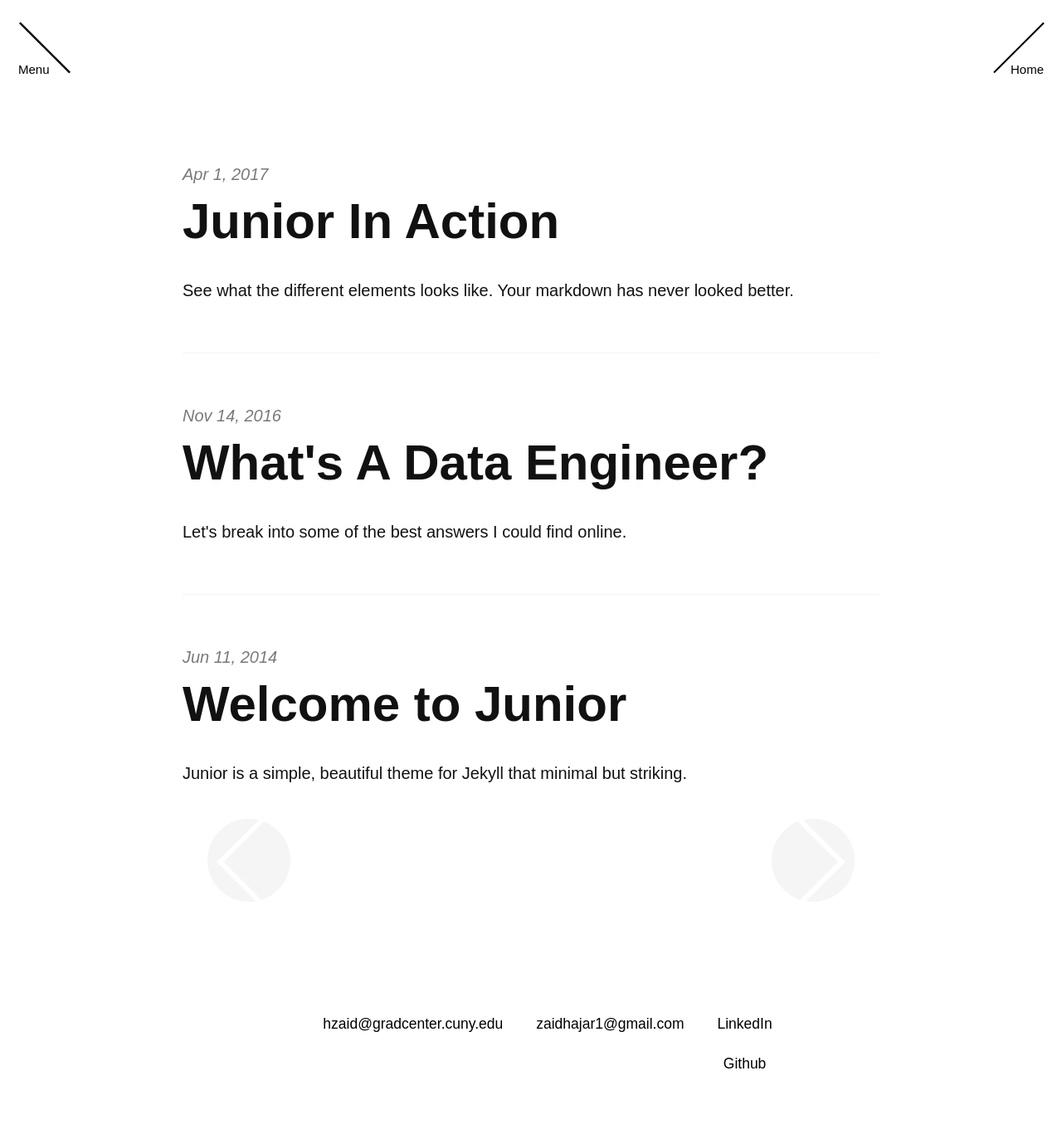
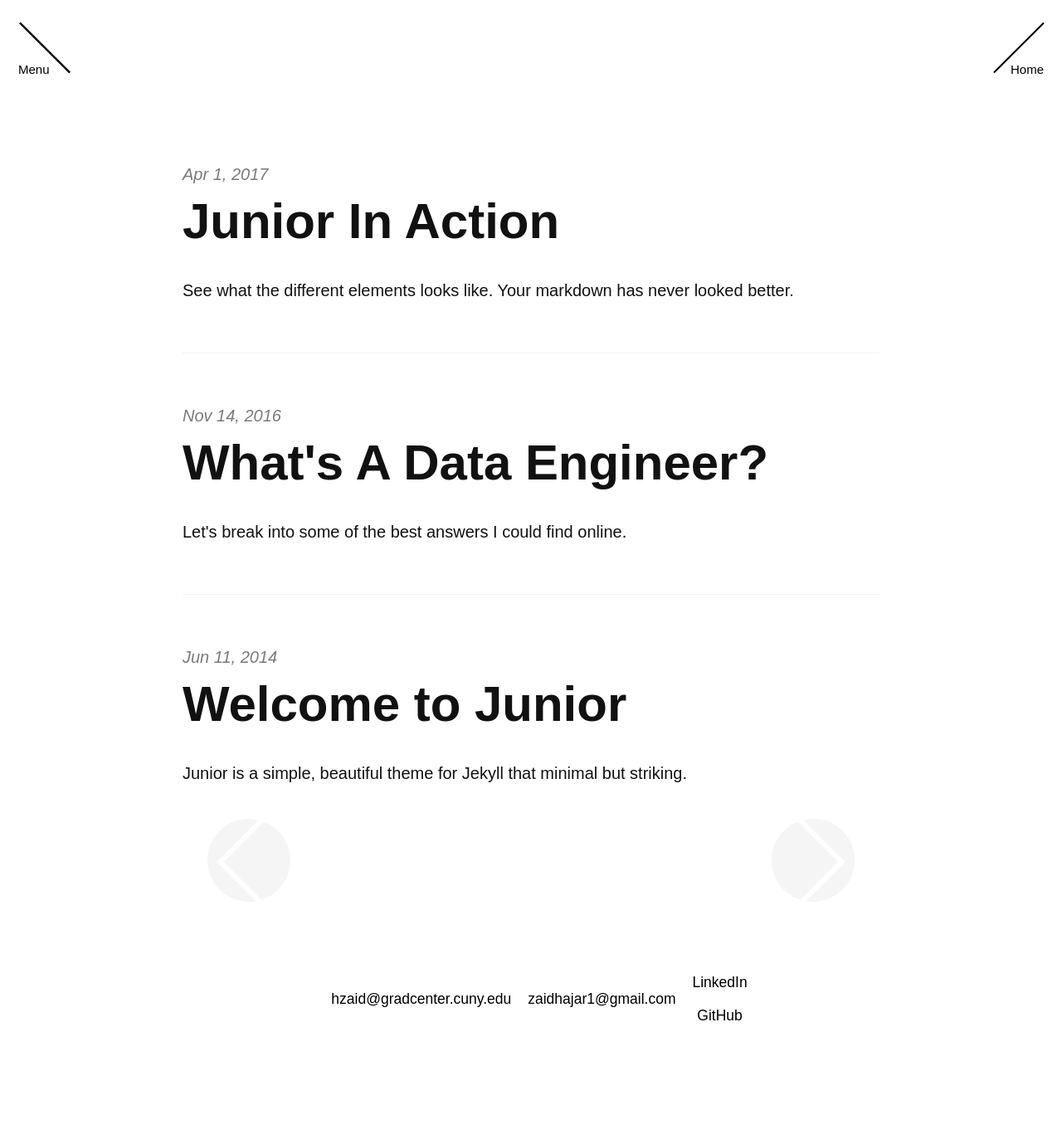
Before and after one commit to hajarzaid/hajarzaid.github.io, a Jekyll site: the page built from index.html, in a window 1280 px wide. Shown: the whole page at 83% size. Built offline with Jekyll 4.4.1, drawn with Linux system fonts in a browser that asks for light colours; nearby versions of some CDN libraries; some web fonts are replaced; the list of posts is cut into pages by our own code; after the commit the page ends 1294 px from its top, so only the background shows below that.

Commit message:
Update footer.html

```diff
--- a/_includes/footer.html
+++ b/_includes/footer.html
@@ -1,88 +1,48 @@
-<!DOCTYPE html>
-<html lang="en">
-<head>
-  <meta charset="UTF-8">
-  <meta name="viewport" content="width=device-width, initial-scale=1.0">
-  <title>Your Website</title>
+<footer class="center">
+  <div class="footer-content">
+    <div class="footer-each">
+      <!-- No content here, can be removed or used for other purposes -->
+    </div>
+    <div class="footer-each">
+      <h5><a href="mailto:hzaid@gradcenter.cuny.edu">hzaid@gradcenter.cuny.edu</a></h5>
+    </div>
+    <div class="footer-each">
+      <h5><a href="mailto:zaidhajar1@gmail.com">zaidhajar1@gmail.com</a></h5>
+    </div>
+    <div class="footer-each social-links">
+      <h5><a href="https://www.linkedin.com/in/hajar-zaid/" target="_blank" rel="noopener noreferrer">LinkedIn</a></h5>
+      <h5><a href="https://github.com/hajarzaid" target="_blank" rel="noopener noreferrer">GitHub</a></h5>
+    </div>
+  </div>
+</footer>
+
 <style>
-    body {
-        margin: 0;
-        padding: 0;
-        font-family: Arial, sans-serif;
+footer {
+  margin-bottom: 30px;
+  padding: 20px; /* Adjust padding as needed */
+  text-align: center;
 }
 
-    footer {
-        text-align: center;
-        margin: 30px auto;
+.footer-content {
+  display: flex;
+  justify-content: center;
+  align-items: center;
+  flex-wrap: wrap; /* Allows wrapping if needed */
 }
 
-    footer .desktop-footer {
-        display: flex;
-        justify-content: center;
-        flex-wrap: wrap;
-        max-width: 100%;
+.footer-each {
+  margin: 0 10px; /* Adjust margin to space items out evenly */
 }
 
-    footer .desktop-footer .footer-each {
-        margin: 0 20px;
-        text-align: center;
-        display: flex;
-        flex-direction: column;
-        align-items: center;
-    }
-
-    footer .footer-each a {
+.footer-each a {
   text-decoration: none;
   color: #000;
   font-weight: 300;
-        word-wrap: normal;
-        display: block;
-        white-space: nowrap;
-        position: relative;
+  transition: color 0.3s, text-decoration 0.3s;
 }
 
-    footer .footer-each a span {
-        display: block;
-    }
-
-    footer .footer-each a::after {
-        content: '';
-        position: absolute;
-        left: 0;
-        bottom: -2px;
-        width: 100%;
-        height: 2px;
-        background-color: #000;
-        transform: scaleX(0);
-        transition: transform 0.3s ease;
-    }
-
-    footer .footer-each a:hover::after {
-        transform: scaleX(1);
-    }
-
-    footer .footer-each a:active {
-        color: #555;
+.footer-each a:hover {
+  color: #007bff; /* Change color on hover */
+  text-decoration: underline; /* Underline on hover */
 }
 </style>
-</head>
-<body>
-  <footer class="center">
-    <div class="desktop-footer">
-      <div class="footer-each">
-        <!-- Empty space for potential future content -->
-      </div>
-      <div class="footer-each">
-        <h5><a href="mailto:hzaid@gradcenter.cuny.edu"><span>hzaid@gradcenter.cuny.edu</span></a></h5>
-      </div>
-      <div class="footer-each">
-        <h5><a href="mailto:zaidhajar1@gmail.com"><span>zaidhajar1@gmail.com</span></a></h5>
-      </div>
-      <div class="footer-each">
-        <h5><a href="https://www.linkedin.com/in/hajar-zaid/" target="_blank" alt="LinkedIn"><span>LinkedIn</span></a></h5>
-        <h5><a href="https://github.com/hajarzaid" target="_blank" alt="Github"><span>Github</span></a></h5>
-      </div>
-    </div>
-  </footer>
-</body>
-</html>
```
Lines whose indentation alone changed are shown as unchanged.
